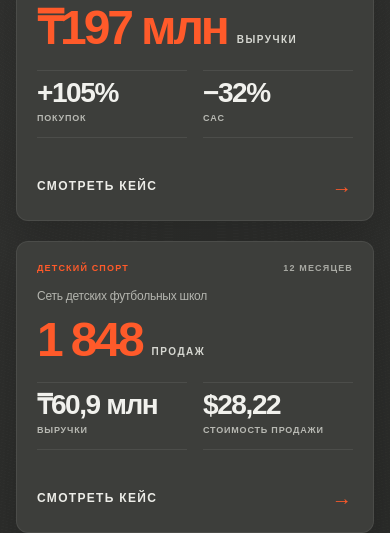
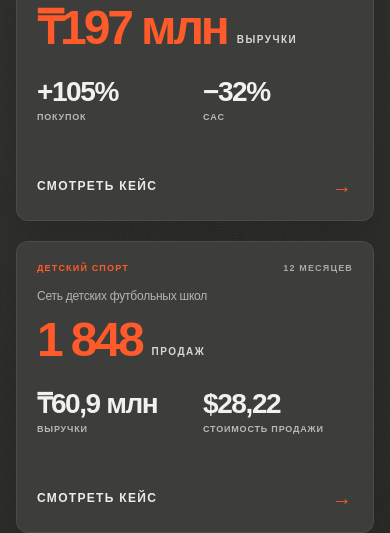
Before and after one commit to naimanbayevs/metriclab-meta-ads, a Next.js app: page / in a window 390 px wide. Shown: the part 1033-1566 px from the top of the page. Built offline with nearby package versions, Linux system fonts and the light colour scheme.

Commit message:
Remove mobile case divider lines

```diff
--- a/app/globals.css
+++ b/app/globals.css
@@ -957,8 +957,8 @@ h1 em { color: #e8e8e4; font-style: normal; }
     min-width: 0;
     min-height: 68px;
     padding: 8px 0;
-    border-top: 1px solid rgba(255,255,255,.08);
-    border-bottom: 1px solid rgba(255,255,255,.08);
+    border-top: 0;
+    border-bottom: 0;
   }
   .case-secondary-results strong { font-size: clamp(24px, 7.4vw, 28px); }
   .case-secondary-results span { margin-top: 5px; font-size: 9px; line-height: 1.4; letter-spacing: .09em; }
@@ -989,11 +989,11 @@ h1 em { color: #e8e8e4; font-style: normal; }
   .case-modal-tags { gap: 7px 14px; font-size: 9px; }
   .case-modal-header h2 { margin-top: 16px; font-size: 32px; line-height: 1.05; }
   .case-modal-header > p { max-width: 38rem; margin-top: 16px; font-size: 14px; line-height: 1.5; }
-  .case-modal-section { margin-top: 24px; padding-top: 16px; }
+  .case-modal-section { margin-top: 24px; padding-top: 16px; border-top: 0; }
   .case-modal-label { margin-bottom: 16px; }
   .case-modal-task > p:last-child { max-width: 38rem; font-size: 18px; line-height: 1.35; }
   .case-modal-results { grid-template-columns: repeat(2, minmax(0, 1fr)); gap: 16px; }
-  .case-modal-results > div { padding: 8px 0 0; }
+  .case-modal-results > div { padding: 8px 0 0; border-top: 0; }
   .case-modal-main-result { grid-column: 1 / -1; }
   .case-modal-main-result strong { font-size: 40px; }
   .case-modal-metric {
@@ -1003,14 +1003,14 @@ h1 em { color: #e8e8e4; font-style: normal; }
     min-width: 0;
     min-height: 76px;
     padding: 8px 0 10px !important;
-    border-top: 1px solid rgba(255,255,255,.09);
-    border-bottom: 1px solid rgba(255,255,255,.09);
+    border-top: 0;
+    border-bottom: 0;
   }
   .case-modal-metric:last-child { grid-column: 1 / -1; }
   .case-modal-metric strong { font-size: 27px; }
   .case-modal-main-result span,
   .case-modal-metric span { margin-top: 6px; font-size: 8px; }
-  .case-modal-work li { grid-template-columns: 32px minmax(0, 1fr); gap: 8px; padding: 10px 0; font-size: 16px; line-height: 1.45; }
+  .case-modal-work li { grid-template-columns: 32px minmax(0, 1fr); gap: 8px; padding: 10px 0; border-bottom: 0; font-size: 16px; line-height: 1.45; }
   .case-proof-trigger { cursor: zoom-in; }
   .case-modal-proof img { width: 100%; border-radius: 7px; }
   .case-modal-proof figcaption { margin-top: 8px; color: #858680; font-size: 9px; line-height: 1.4; }
```
